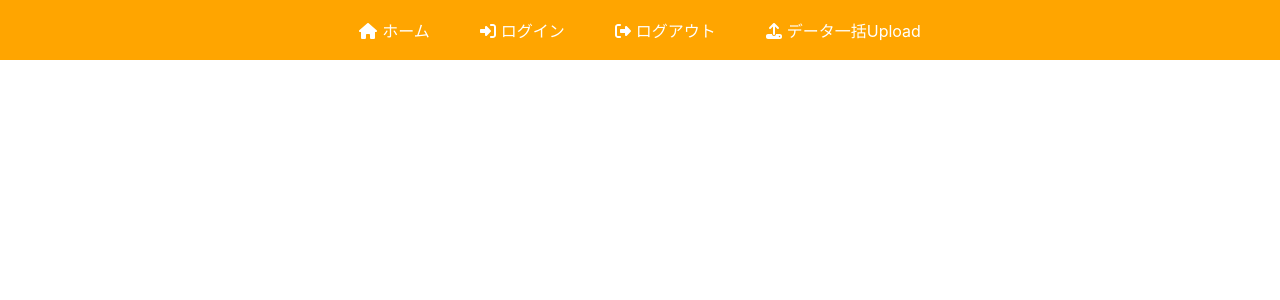
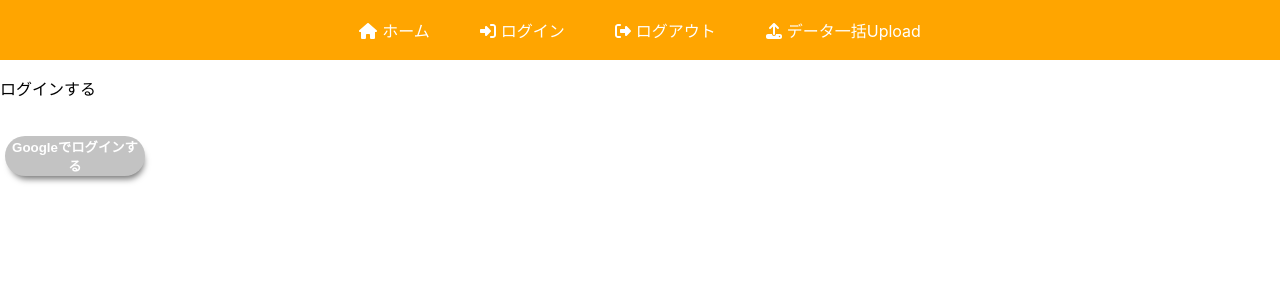
Before and after one commit to aisudo19/hotcook-dictionary, a React (Create React App) app: page /login in a window 1280 px wide. Shown: the top 300 px of the page. Built offline with nearby package versions, Linux system fonts and the light colour scheme; no server answers; the HTML template or start-up script is replaced by a standard one.

Commit message:
ログイン、ログアウトの実装

```diff
--- a/src/App.js
+++ b/src/App.js
@@ -3,24 +3,21 @@ import { BrowserRouter as Router, Routes, Route } from 'react-router-dom';
 import RecipeList from './components/RecipeList';
 import Navbar from './components/Navbar';
 import { useState } from 'react';
-import GetCookedRecipes from './components/GetCookedRecipes';
-import GetWantToCookRecipes from './components/GetWantToCookRecipes';
 import BulkUpload from './components/BulkUpload';
+import Login from './components/Login';
+import Logout from './components/Logout';
 
 function App() {
-  // const [isAuth, setIsAuth] = useState(localStorage.getItem("isAuth"));
-  const [isAuth, setIsAuth] = useState(false);
+  const [isAuth, setIsAuth] = useState(localStorage.getItem("isAuth"));
 
   return (
     <Router>
       <Navbar isAuth={isAuth}/>
       <Routes>
         <Route path="/" element={<RecipeList />}></Route>
-        <Route path="/want" element={<GetWantToCookRecipes />}></Route>
-        <Route path="/experienced" element={<GetCookedRecipes />}></Route>
+        <Route path="/login" element={<Login setIsAuth={setIsAuth}/>} />
+        <Route path="/logout" element={<Logout setIsAuth={setIsAuth}/>} />
         <Route path="/bulk_upload" element={<BulkUpload />}></Route>
-        {/* <Route path="/login" element={<Login />} />
-        <Route path="/logout" element={<Logout />} /> */}
       </Routes>
     </Router>
   );
--- a/src/assets/css/Recipe.css
+++ b/src/assets/css/Recipe.css
@@ -36,6 +36,7 @@ button.hasCooked:hover {
   transform: translateY(3px);
   box-shadow: none;
   color: white;
+  cursor: pointer;
 }
 
 button.wantToCook:hover {
@@ -43,6 +44,7 @@ button.wantToCook:hover {
   transform: translateY(3px);
   box-shadow: none;
   color: white;
+  cursor: pointer;
 }
 
 button.isHasCooked {
--- /dev/null
+++ b/src/components/Login.js
@@ -0,0 +1,26 @@
+import React, { useState } from 'react'
+import { provider, auth } from '../firebase';
+import { signInWithPopup } from 'firebase/auth';
+import { useNavigate } from 'react-router-dom';
+
+function Login({setIsAuth}) {
+  const navigate = useNavigate();
+  const loginWithGoogle = () => {
+    signInWithPopup(auth, provider).then((result) => {
+      localStorage.setItem('isAuth', true);
+      setIsAuth(true);
+      navigate("/");
+    }).catch((error) => {
+      console.error('ログインエラー:', error);
+    });
+  }
+
+  return (
+    <div>
+      <p>ログインする</p>
+      <button onClick={loginWithGoogle}>Googleでログインする</button>
+    </div>
+  )
+}
+
+export default Login
--- /dev/null
+++ b/src/components/Logout.js
@@ -0,0 +1,22 @@
+import React from 'react'
+import { signOut } from 'firebase/auth';
+import { useNavigate } from 'react-router-dom'
+import { auth } from '../firebase';
+
+function Logout({setIsAuth}) {
+  const navigate = useNavigate();
+  const logout = () => {
+    signOut(auth).then(() => {
+      localStorage.clear();
+      setIsAuth(false);
+      navigate("/login");
+    })
+  }
+  return (
+    <div>
+      <button onClick={logout}>ログアウト</button>
+    </div>
+  )
+}
+
+export default Logout
--- a/src/components/Navbar.js
+++ b/src/components/Navbar.js
@@ -8,11 +8,8 @@ function Navbar({isAuth}) {
   return (
     <nav>
       <Link to='/'><FontAwesomeIcon icon={faHome} />ホーム</Link>
-      {/* <Link to='/want'><FontAwesomeIcon icon={faHeart} />作りたい！</Link>
-      <Link to='/experienced'><FontAwesomeIcon icon={faStar} />作ったことある！</Link> */}
-      <Link to='/experienced'><FontAwesomeIcon icon={faRightToBracket} />ログイン</Link>
-
-      <Link to='/experienced'><FontAwesomeIcon icon={faRightFromBracket} />ログアウト</Link>
+      <Link to='/login'><FontAwesomeIcon icon={faRightToBracket} />ログイン</Link>
+      <Link to='/logout'><FontAwesomeIcon icon={faRightFromBracket} />ログアウト</Link>
       <Link to='/bulk_upload'><FontAwesomeIcon icon={faUpload} />データ一括Upload</Link>
     </nav>
   )
```
